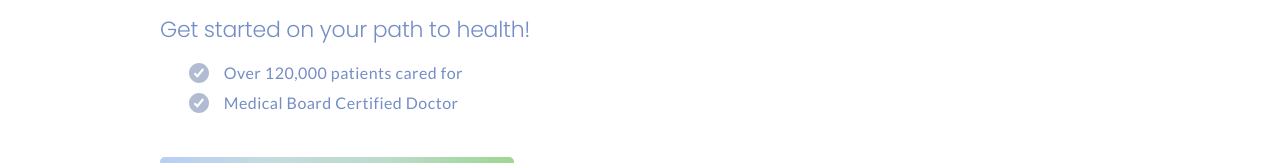
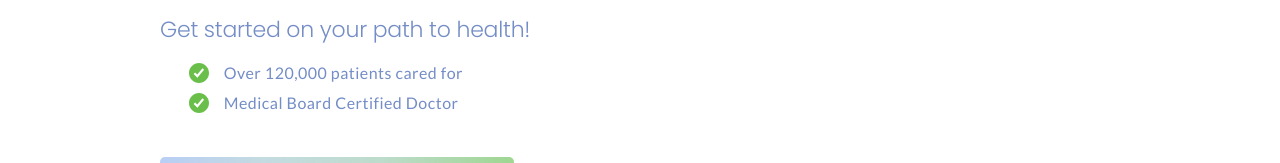
Before and after one commit to pgedeon84/gedeon-medical, a Next.js app: page / in a window 1280 px wide. Shown: the part 363-526 px from the top of the page. Built offline with nearby package versions, Linux system fonts and the light colour scheme.

Commit message:
header accent color adjusted

```diff
--- a/containers/contact/contact.module.css
+++ b/containers/contact/contact.module.css
@@ -27,6 +27,11 @@
     text-align: center;
 }
 
+/* ---------- */
+
+/* iFrame */
+
+
 @media screen and (min-width:1050px) {
 
     .gmc__contact_form_survey {
--- a/containers/header/header.js
+++ b/containers/header/header.js
@@ -36,7 +36,7 @@ function Header() {
             >
               <path
                 d="M13.5 27C20.944 27 27 20.944 27 13.5C27 6.05602 20.944 0 13.5 0C6.05602 0 0 6.05602 0 13.5C0 20.944 6.05602 27 13.5 27ZM8.24259 12.7697L11.1763 15.6676L18.1575 7.05375L20.3057 8.94839L11.4029 19.9323L6.3083 14.9015L8.24259 12.7697Z"
-                fill="#B1BBD2"
+                fill="#6abf4b"
               />
             </svg>
             <p>Over 120,000 patients cared for</p>
@@ -49,7 +49,7 @@ function Header() {
             >
               <path
                 d="M13.5 27C20.944 27 27 20.944 27 13.5C27 6.05602 20.944 0 13.5 0C6.05602 0 0 6.05602 0 13.5C0 20.944 6.05602 27 13.5 27ZM8.24259 12.7697L11.1763 15.6676L18.1575 7.05375L20.3057 8.94839L11.4029 19.9323L6.3083 14.9015L8.24259 12.7697Z"
-                fill="#B1BBD2"
+                fill="#6abf4b"
               />
             </svg>
             <p>Medical Board Certified Doctor</p>
--- a/containers/reviews/reviews.module.css
+++ b/containers/reviews/reviews.module.css
@@ -15,7 +15,7 @@
 }
 
 .gmc__reviews__review_swiper__container>p {
-    color: var(--color-accent);
+    color: #6abf4b;
     font-family: var(--font-family-heading);
     font-weight: 700;
     text-transform: capitalize;
```
Also changed, not shown: containers/contact/contact.js (+7 -0 lines).
